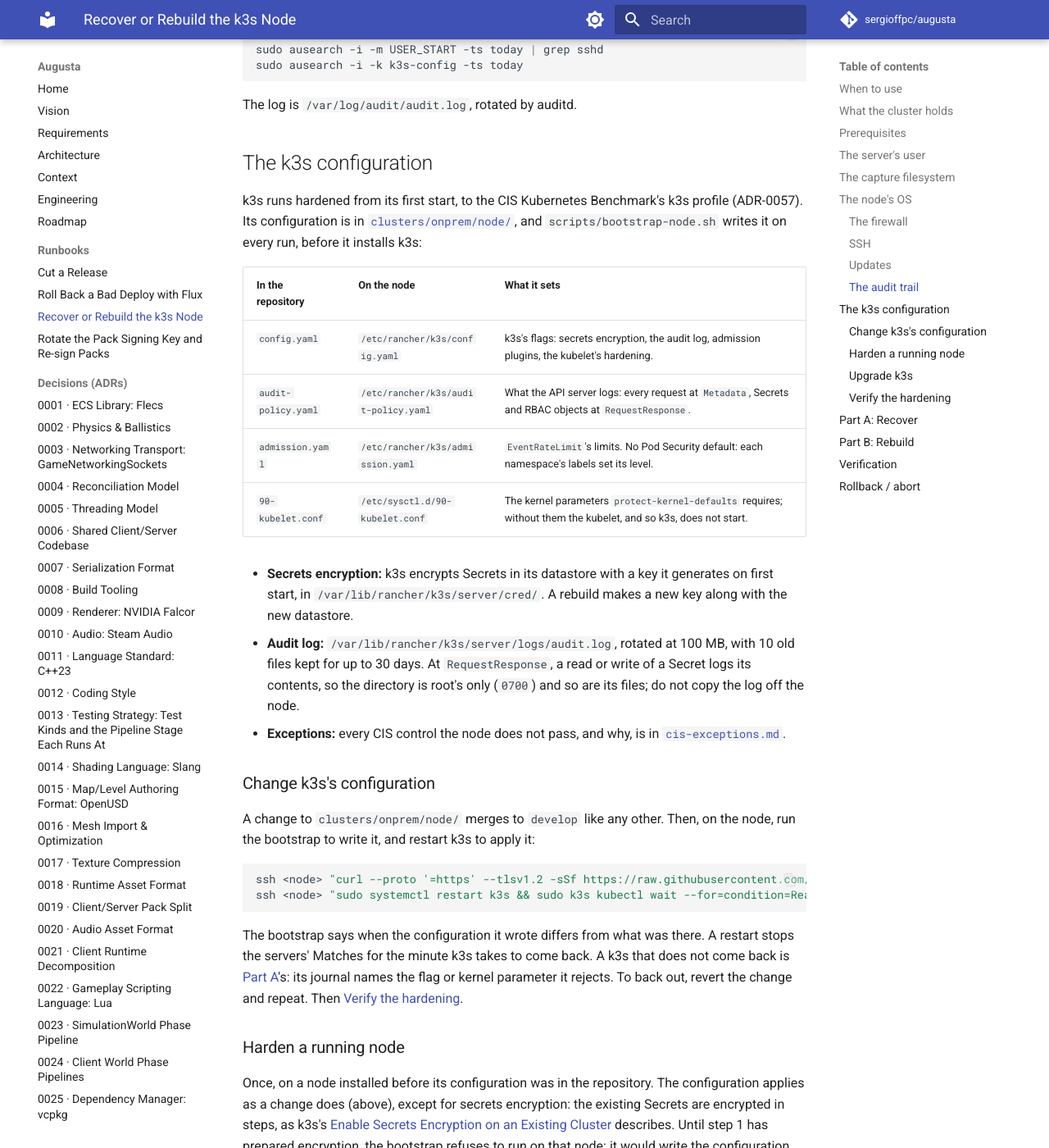
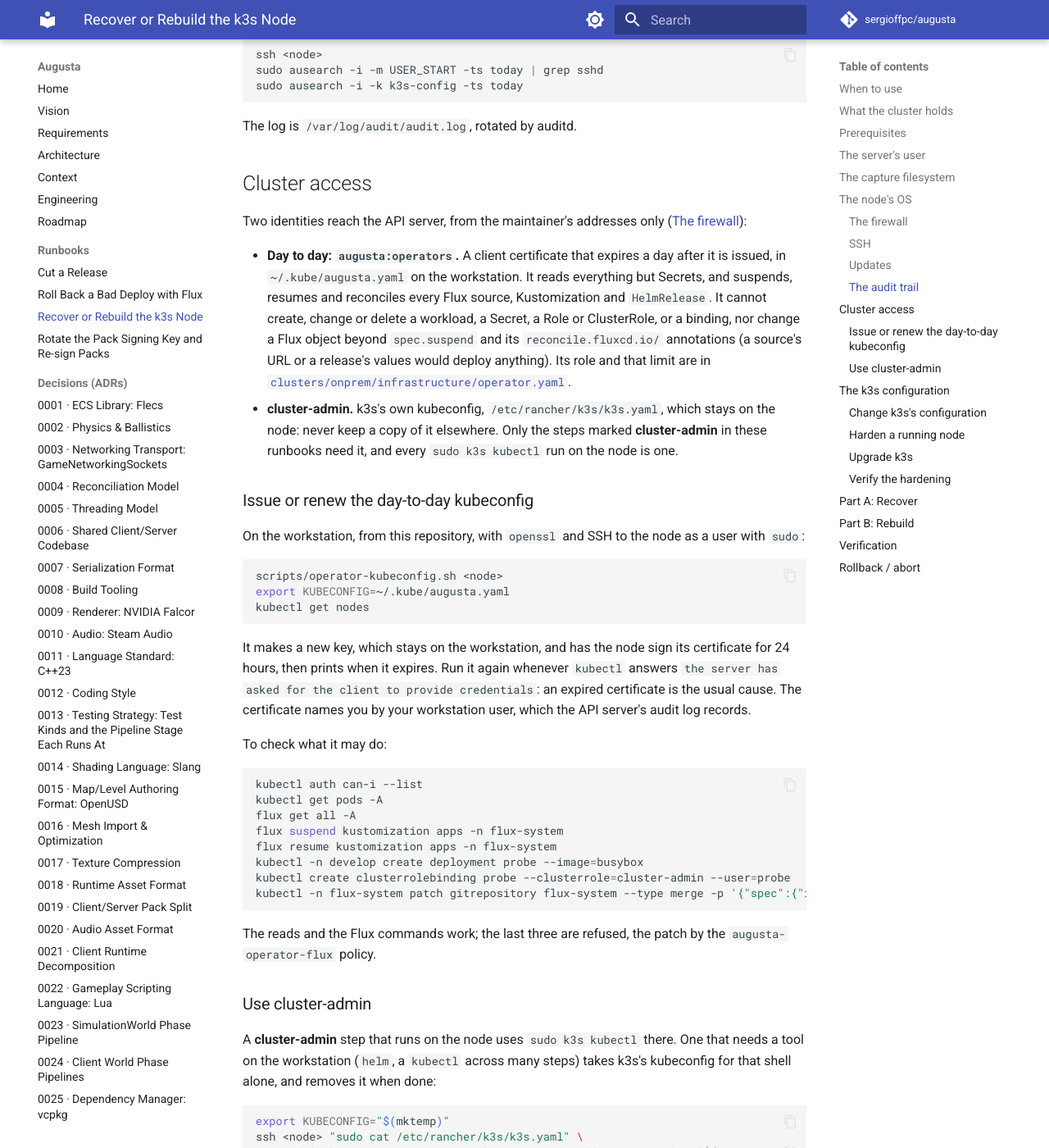
Before and after one commit to sergioffpc/augusta, an MkDocs documentation site: the page built from docs/runbooks/k3s-node-recovery.md, in a window 1280 px wide and 1400 px high, scrolled down 6904 px. Shown: the whole window at 82% size. Built offline with MkDocs 1.6.1 and Material for MkDocs 9.7.7, drawn with Linux system fonts in a browser that asks for light colours; comment, search, counter and statistics services are not loaded; some of the changed text lies outside the part shown.

Commit message:
feat(cluster): operate day to day with a least-privilege kubeconfig
The maintainer's day-to-day identity is a client certificate in the group
augusta:operators, issued for 24 hours by scripts/operator-kubeconfig.sh:
a key that never leaves the workstation, signed through Kubernetes'
certificate API and approved on the node over one SSH login (ADR-0057).

- RBAC (clusters/onprem/infrastructure/operator.yaml): view, plus the
  cluster-scoped reads it leaves out, plus patch on Flux's sources,
  Kustomizations and HelmReleases. No Secrets, no workload, no RBAC.
- A ValidatingAdmissionPolicy holds that patch to spec.suspend and the
  reconcile.fluxcd.io/ annotations: otherwise a source's URL or a
  release's values would deploy anything through Flux.
- cluster-admin stays on the node (k3s.yaml). The runbooks mark the
  steps that need it (the Helm rollback, scaling for a capture resize)
  and how to use it for one step; Part B issues the day-to-day
  kubeconfig instead of copying k3s's.

Closes #528

Co-Authored-By: Claude Opus 5.5 <noreply@anthropic.com>

````diff
--- a/docs/runbooks/k3s-node-recovery.md
+++ b/docs/runbooks/k3s-node-recovery.md
@@ -77,8 +77,9 @@ restores them.
   defines no backup of the volume.
 - The server image, `ghcr.io/sergioffpc/augustad`, pullable without credentials:
   the chart sets no `imagePullSecrets`, so the GHCR package must be public.
-- On the workstation: `kubectl` and the `flux` CLI
-  ([as for a rollback](flux-rollback.md#prerequisites)), and this repository
+- On the workstation: `kubectl`, the `flux` CLI
+  ([as for a rollback](flux-rollback.md#prerequisites)) and `openssl`, the
+  day-to-day kubeconfig ([Cluster access](#cluster-access)), and this repository
   with `origin/develop` fetched: the `flux-system` GitRepository tracks
   `develop`.
 
@@ -145,30 +146,32 @@ The mount point itself stays `root:root`; only the mounted filesystem's root is
 `augusta`'s. If the image is ever not mounted, augustad cannot create its folder
 in the bare directory and refuses to start, rather than write captures to the
 node's own disk. A server started before the mount sees the bare directory until
-its pod is restarted (`kubectl -n <namespace> rollout restart deploy/<name>`).
+its pod is restarted (**cluster-admin**, on the node:
+`sudo k3s kubectl -n <namespace> rollout restart deploy/<name>`).
 
 To grow it, stop every capturing server first: a running pod keeps the
 filesystem in use. From the workstation, for each capturing environment:
 
 ```sh
 flux suspend helmrelease augustad-<environment> -n flux-system
-kubectl -n <environment> scale deploy -l app.kubernetes.io/name=augustad --replicas 0
 ```
 
-Then on the node:
+Then on the node, scaling each of them to zero (**cluster-admin**) before
+growing the image:
 
 ```sh
+sudo k3s kubectl -n <environment> scale deploy -l app.kubernetes.io/name=augustad --replicas 0
 sudo umount /srv/augusta/captures
 sudo fallocate -l <new-size>GiB /srv/augusta/captures.img
 sudo e2fsck -f /srv/augusta/captures.img
 sudo resize2fs /srv/augusta/captures.img
 sudo mount /srv/augusta/captures
+sudo k3s kubectl -n <environment> scale deploy -l app.kubernetes.io/name=augustad --replicas 1
 ```
 
 Then from the workstation, for each environment stopped above:
 
 ```sh
-kubectl -n <environment> scale deploy -l app.kubernetes.io/name=augustad --replicas 1
 flux resume helmrelease augustad-<environment> -n flux-system
 ```
 
@@ -313,6 +316,80 @@ sudo ausearch -i -k k3s-config -ts today
 ```
 
 The log is `/var/log/audit/audit.log`, rotated by auditd.
+
+## Cluster access
+
+Two identities reach the API server, from the maintainer's addresses only
+([The firewall](#the-firewall)):
+
+- **Day to day: `augusta:operators`.** A client certificate that expires a day
+  after it is issued, in `~/.kube/augusta.yaml` on the workstation. It reads
+  everything but Secrets, and suspends, resumes and reconciles every Flux
+  source, Kustomization and `HelmRelease`. It cannot create, change or delete a
+  workload, a Secret, a Role or ClusterRole, or a binding, nor change a Flux
+  object beyond `spec.suspend` and its `reconcile.fluxcd.io/` annotations (a
+  source's URL or a release's values would deploy anything). Its role and that
+  limit are in
+  [`clusters/onprem/infrastructure/operator.yaml`](../../clusters/onprem/infrastructure/operator.yaml).
+- **cluster-admin.** k3s's own kubeconfig, `/etc/rancher/k3s/k3s.yaml`, which
+  stays on the node: never keep a copy of it elsewhere. Only the steps marked
+  **cluster-admin** in these runbooks need it, and every `sudo k3s kubectl` run
+  on the node is one.
+
+### Issue or renew the day-to-day kubeconfig
+
+On the workstation, from this repository, with `openssl` and SSH to the node as
+a user with `sudo`:
+
+```sh
+scripts/operator-kubeconfig.sh <node>
+export KUBECONFIG=~/.kube/augusta.yaml
+kubectl get nodes
+```
+
+It makes a new key, which stays on the workstation, and has the node sign its
+certificate for 24 hours, then prints when it expires. Run it again whenever
+`kubectl` answers `the server has asked for the client to provide credentials`:
+an expired certificate is the usual cause. The certificate names you by your
+workstation user, which the API server's audit log records.
+
+To check what it may do:
+
+```sh
+kubectl auth can-i --list
+kubectl get pods -A
+flux get all -A
+flux suspend kustomization apps -n flux-system
+flux resume kustomization apps -n flux-system
+kubectl -n develop create deployment probe --image=busybox
+kubectl create clusterrolebinding probe --clusterrole=cluster-admin --user=probe
+kubectl -n flux-system patch gitrepository flux-system --type merge -p '{"spec":{"interval":"2m"}}'
+```
+
+The reads and the Flux commands work; the last three are refused, the patch by
+the `augusta-operator-flux` policy.
+
+### Use cluster-admin
+
+A **cluster-admin** step that runs on the node uses `sudo k3s kubectl` there.
+One that needs a tool on the workstation (`helm`, a `kubectl` across many steps)
+takes k3s's kubeconfig for that shell alone, and removes it when done:
+
+```sh
+export KUBECONFIG="$(mktemp)"
+ssh <node> "sudo cat /etc/rancher/k3s/k3s.yaml" \
+  | sed 's#https://127.0.0.1:6443#https://<node-address>:6443#' > "${KUBECONFIG}"
+# ... the cluster-admin step ...
+rm "${KUBECONFIG}"
+export KUBECONFIG=~/.kube/augusta.yaml
+```
+
+A copy of k3s's kubeconfig kept from before (the old Part B step 4 wrote
+`~/.kube/augusta.yaml` from it) is cluster-admin until its certificate expires,
+about a year after k3s issued it: replace it by issuing the day-to-day one
+above. Revoking it sooner means rotating k3s's client CA
+([`k3s certificate rotate-ca`](https://docs.k3s.io/cli/certificate#certificate-authority-ca-certificates)),
+which also ends every node and controller certificate signed by it.
 
 ## The k3s configuration
 
@@ -598,14 +675,18 @@ On the node, after a rebuild, a configuration change or an upgrade:
     new one under the same version. Cook, publish and point the server at the
     new version instead.
 
-4. Copy the kubeconfig to the workstation and point it at the node:
+4. Issue the day-to-day kubeconfig ([Cluster access](#cluster-access)); the new
+   cluster has a new CA, so the old one no longer verifies:
 
     ```sh
-    ssh <node> "sudo cat /etc/rancher/k3s/k3s.yaml" > ~/.kube/augusta.yaml
-    sed -i 's#https://127.0.0.1:6443#https://<node-address>:6443#' ~/.kube/augusta.yaml
+    scripts/operator-kubeconfig.sh <node>
     export KUBECONFIG=~/.kube/augusta.yaml
     kubectl get nodes
     ```
+
+    It reads nothing until Flux has applied its role with the `infrastructure`
+    Kustomization, a few minutes after step 3: until then `kubectl` answers
+    `Forbidden`.
 
 5. Watch it converge:
 
````
Also changed, not shown: docs/runbooks/flux-rollback.md (+13 -5 lines), docs/runbooks/pack-key-rotation.md (+5 -2 lines), 3 other files.
